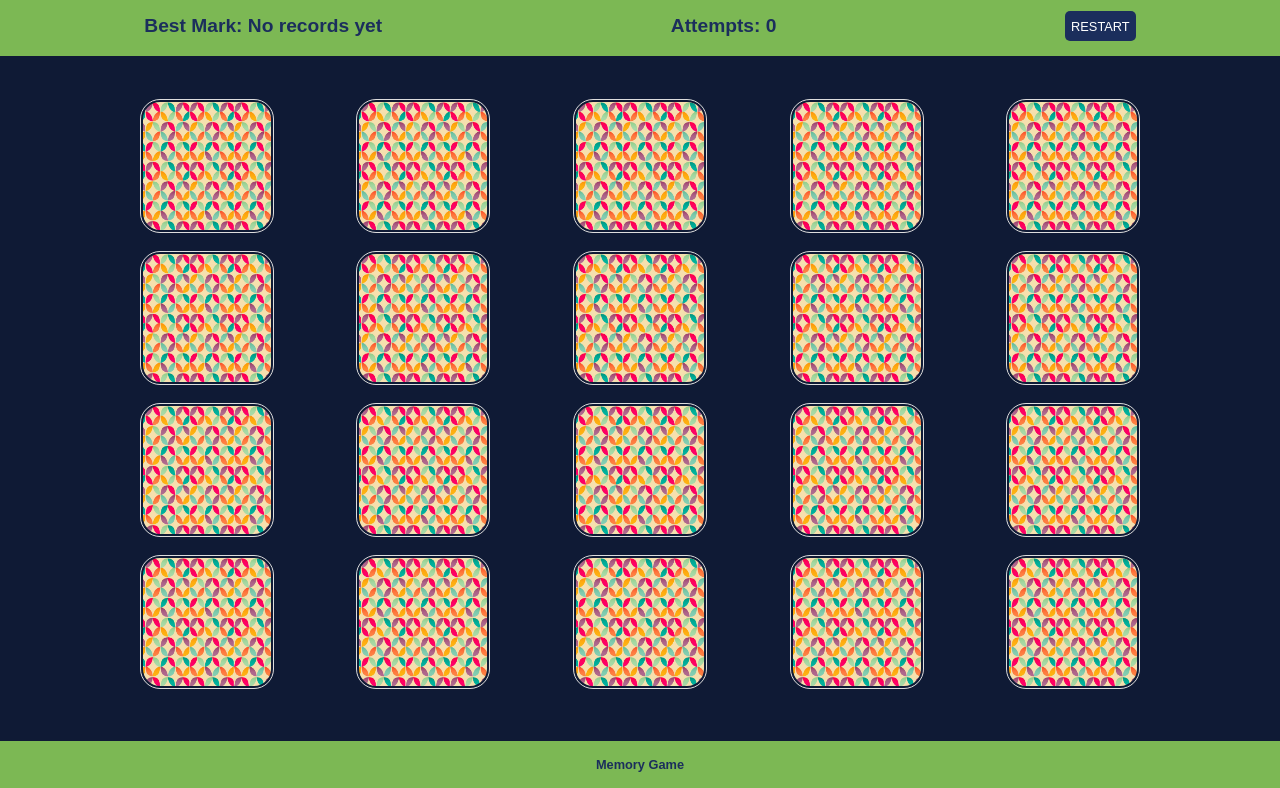
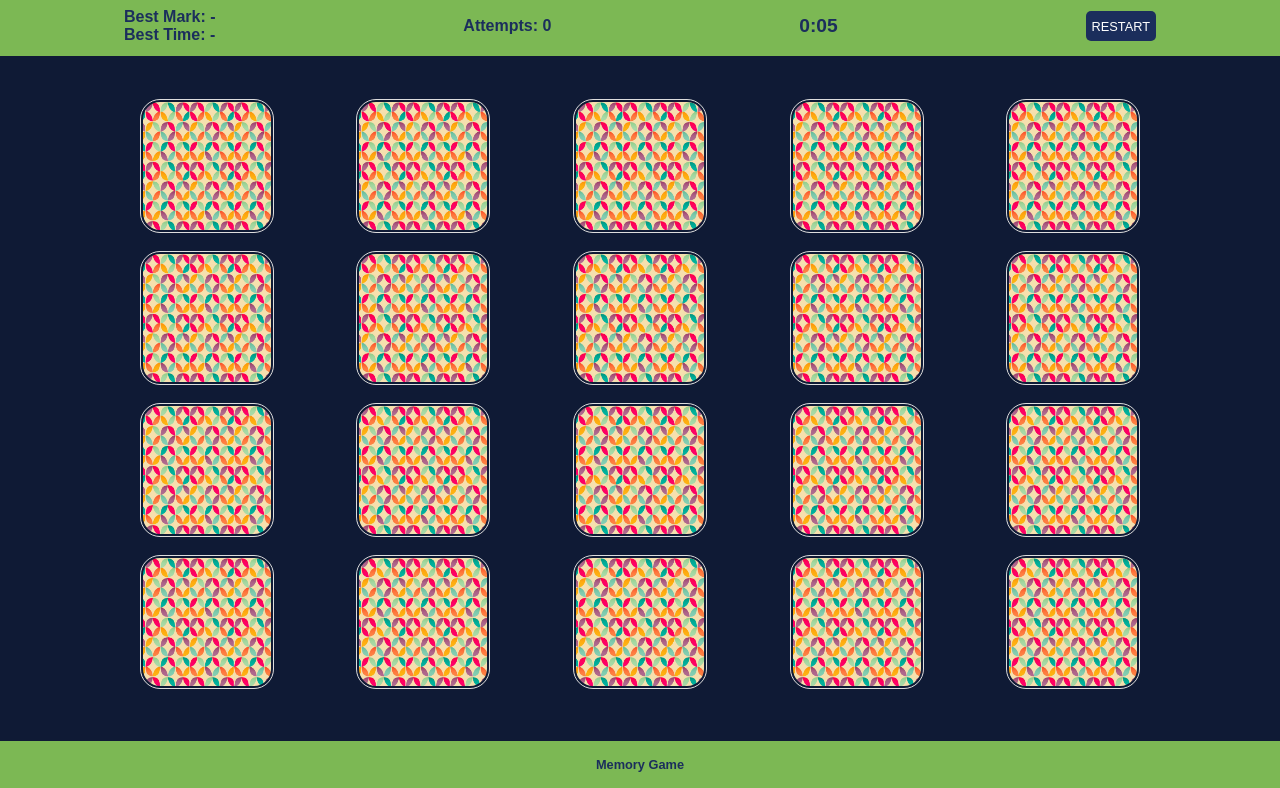
Before and after one commit to josepotal/memory-game, a React app: page / in a window 1280 px wide. Shown: the part 64-852 px from the top of the page. Built offline with nearby package versions, Linux system fonts and the light colour scheme.

Commit message:
adding timer and saving bestTime

```diff
--- a/src/app/App.js
+++ b/src/app/App.js
@@ -14,7 +14,12 @@ class App extends Component {
     this.state = getInitialState();
     this.resetGame = this.resetGame.bind(this);
     this.cardSelection = this.cardSelection.bind(this);
-    }
+  }
+
+  componentDidMount() {
+    this.stopTime();
+    this.startTime();
+  }
 
   cardSelection(card) {
     if (card.found || this.state.checking ||
@@ -64,28 +69,52 @@ class App extends Component {
       this.setState({
         modal: true
       });
+      this.stopTime();
       if (!localStorage.bestMark) {
         localStorage.setItem('bestMark', this.state.attempts)
+      }
+      if (!localStorage.bestTime) {
+
+        localStorage.setItem('bestTime', this.state.seconds)
       }
       if (localStorage.bestMark && localStorage.bestMark > this.state.attempts) {
         localStorage.setItem('bestMark', this.state.attempts)
       }
+      if (localStorage.bestTime && localStorage.bestTime > this.state.seconds) {
+        localStorage.setItem('bestTime', this.state.seconds)
+      }
     }
+
   }
 
   resetGame() {
     this.setState(getInitialState());
+    this.stopTime();
+    this.startTime();
+  }
+
+  //chronometer functions
+  startTime = () => {
+      this.counter = setInterval(() => {
+      this.setState({
+        seconds: (this.state.seconds + 1)
+      });
+    }, 1000)
+  }
+
+  stopTime= () => {
+    clearInterval(this.counter)
   }
 
   render() {
-    const {attempts, board, pairSelected, modal} = this.state;
-    console.log(localStorage.bestMark)
+    const {attempts, board, pairSelected, modal, seconds} = this.state;
     return (
       <div className="App">
         <Header />
         <SubHeader
           attempts={attempts}
           resetGame={this.resetGame}
+          seconds={seconds}
         />
         <MessageModal
           open={modal}
--- /dev/null
+++ b/src/app/StopWatch.js
@@ -0,0 +1,18 @@
+import React, {Component} from 'react';
+
+export default class StopWatch extends Component {
+  getSeconds() {
+    return('0' + this.props.seconds % 60).slice(-2);
+  }
+  getMinutes() {
+    return Math.floor(this.props.seconds / 60);
+  }
+
+  render() {
+    return (
+      <div className="subheader-stopwatch">
+        {this.getMinutes()}:{this.getSeconds()}
+      </div>
+    )
+  }
+}
--- a/src/app/SubHeader.js
+++ b/src/app/SubHeader.js
@@ -1,18 +1,47 @@
-import React from 'react';
+import React, {Component} from 'react';
 import PropTypes from 'prop-types';
+import StopWatch from './StopWatch'
 
-const SubHeader = props => (
-  <header className="subheader">
-    <div className="subheader-attempts"> Best Mark: {localStorage.bestMark || 'No records yet'} </div>
-    <div className="subheader-attempts"> Attempts: {props.attempts} </div>
-    <div className="subheader-restart">
-      <button onClick={props.resetGame}>RESTART</button>
-    </div>
-  </header>
-);
+export default class SubHeader extends Component {
+
+  getSeconds() {
+    if (localStorage.bestTime){
+      return('0' + localStorage.bestTime % 60).slice(-2);
+    }
+  }
+
+  getMinutes() {
+    if (localStorage.bestTime){
+      return Math.floor(localStorage.bestTime / 60);
+    }
+  }
+
+  render() {
+    const minutes = this.getMinutes();
+    const seconds = this.getSeconds();
+    let bestTime = `${minutes}:${seconds}`
+    if (!localStorage.bestTime){
+      bestTime = '-'
+    }
+    return (
+      <header className="subheader">
+        <div className="subheader-attempts">
+          <p>Best Mark: {localStorage.bestMark || '-'}</p>
+          <p>Best Time: {bestTime || '-'}</p>
+        </div>
+        <div className="subheader-attempts"> Attempts: {this.props.attempts} </div>
+        <StopWatch
+          seconds={this.props.seconds}
+        />
+        <div className="subheader-restart">
+          <button onClick={this.props.resetGame}>RESTART</button>
+        </div>
+      </header>
+    )
+  }
+};
 
 SubHeader.propTypes = {
   resetGame: PropTypes.func.isRequired,
   attempts: PropTypes.number.isRequired
 };
-export default SubHeader;
--- a/src/styles/_subheader.scss
+++ b/src/styles/_subheader.scss
@@ -6,9 +6,17 @@
   align-items: center;
 
   &-attempts{
-    font-size: 0.6em;
+    font-size: 0.5em;
     color: $color-blue;
     font-weight: bold;
+    p {
+      margin: 0 ;
+    }
+  }
+
+  &-stopwatch{
+    @extend .subheader-attempts;
+    font-size: 0.6em;
   }
 
   &-restart{
--- a/src/utils/helpers.js
+++ b/src/utils/helpers.js
@@ -7,6 +7,7 @@ export const getInitialState = () => {
     pairSelected: [],
     checking: false,
     attempts: 0,
-    modal: false
+    modal: false,
+    seconds: 0
   };
 };
```
Also changed, not shown: src/index.css.
